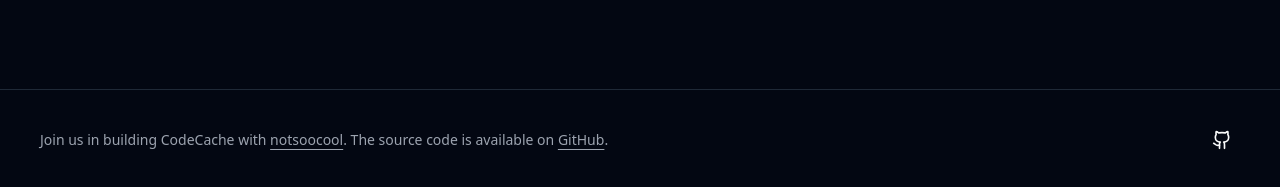
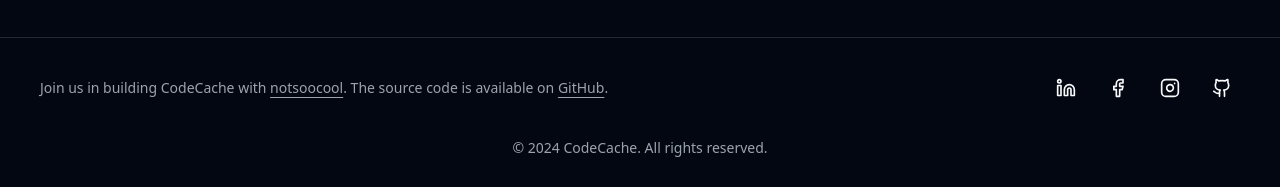
Before and after one commit to notsoocool/codecache, a Next.js app: page /profile in a window 1280 px wide. Shown: the part 610-797 px from the top of the page. Built offline with nearby package versions, Linux system fonts and the light colour scheme; no server answers; the database is empty.

Commit message:
enhanced footer

```diff
--- a/components/global/footer.tsx
+++ b/components/global/footer.tsx
@@ -1,12 +1,14 @@
 import Link from "next/link";
 import { Button } from "../ui/button";
 import { Github } from "lucide-react";
-
+import { Linkedin } from "lucide-react";
+import { Instagram } from "lucide-react";
+import { Facebook } from "lucide-react";
 export const Footer = () => {
   return (
     <footer className="w-full border-t bg-background">
       <div className="py-8 px-10">
-				<div className="flex flex-col justify-between sm:flex-row sm:items-center">
+        <div className="flex flex-col justify-between sm:flex-row sm:items-center mb-8">
           <p className="text-center text-sm leading-loose text-muted-foreground sm:text-left">
             Join us in building CodeCache with{" "}
             <a
@@ -30,6 +32,32 @@ export const Footer = () => {
           </p>
           <div className="flex items-center justify-center space-x-4 sm:ml-auto sm:justify-end">
             <Link
+              href="https://www.linkedin.com/in/vyasyajush/"
+              target="_blank"
+              rel="noreferrer"
+            >
+              <Button variant="ghost" size="icon">
+                <Linkedin className="h-5 w-5" />
+                <span className="sr-only">Linkedin</span>
+              </Button>
+            </Link>
+            <Link href="https://facebook.com/" target="_blank" rel="noreferrer">
+              <Button variant="ghost" size="icon">
+                <Facebook className="h-5 w-5" />
+                <span className="sr-only">Facebook</span>
+              </Button>
+            </Link>
+            <Link
+              href="https://www.instagram.com/"
+              target="_blank"
+              rel="noreferrer"
+            >
+              <Button variant="ghost" size="icon">
+                <Instagram className="h-5 w-5" />
+                <span className="sr-only">Instagram</span>
+              </Button>
+            </Link>
+            <Link
               href="https://github.com/notsoocool"
               target="_blank"
               rel="noreferrer"
@@ -39,6 +67,7 @@ export const Footer = () => {
                 <span className="sr-only">GitHub</span>
               </Button>
             </Link>
+
             {/* <Link
 							href="https://twitter.com/"
 							target="_blank"
@@ -51,6 +80,11 @@ export const Footer = () => {
 						</Link> */}
           </div>
         </div>
+        {/* Copyright Statement */}
+
+        <div className="mt-4 text-center text-sm text-muted-foreground">
+          <p>© {new Date().getFullYear()} CodeCache. All rights reserved.</p>
+        </div>
       </div>
     </footer>
   );
```
Lines whose indentation alone changed are shown as unchanged.
